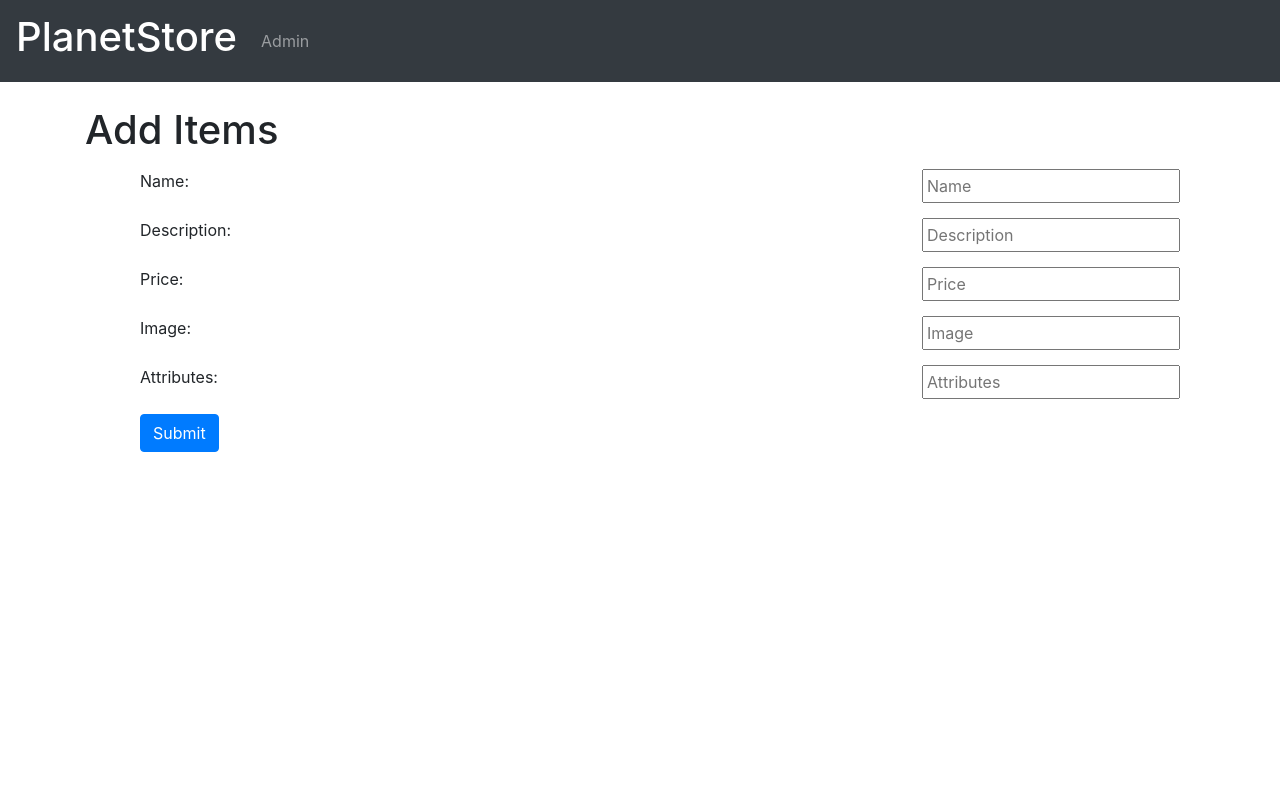
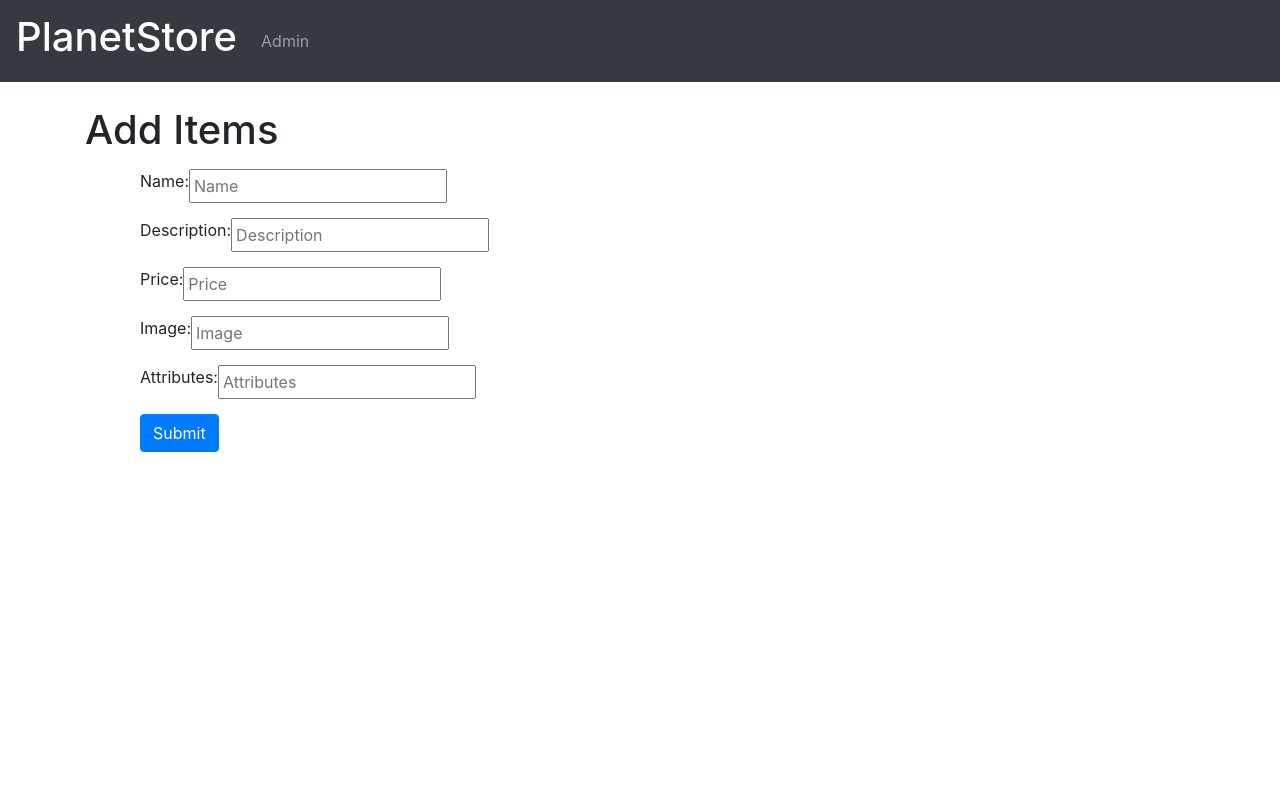
Before and after one commit to DenEdwards/PlanetStore, a React (Create React App) app: page /add in a window 1280 px wide. Shown: the top 800 px of the page. Built offline with nearby package versions, Linux system fonts and the light colour scheme.

Commit message:
Add planet form spacing

```diff
--- a/src/styles.css
+++ b/src/styles.css
@@ -299,6 +299,7 @@ input{
     display: flex;
     justify-content: space-between;
     flex-direction: row;
+    width: 27%;
 }
 
 .inventory{
```
